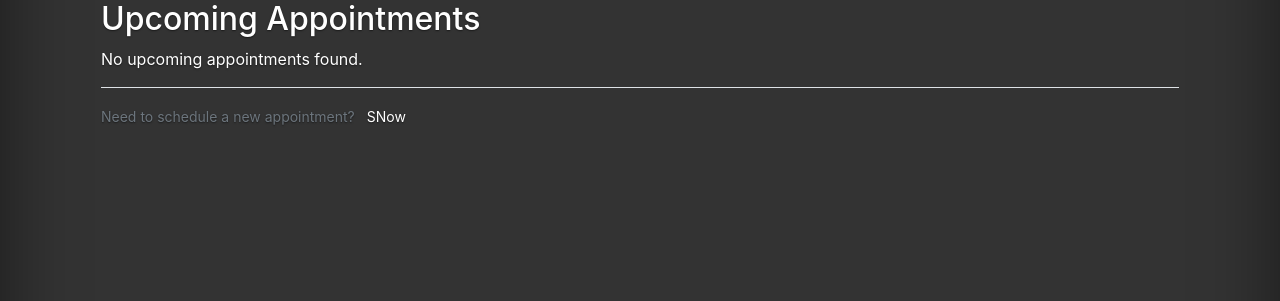
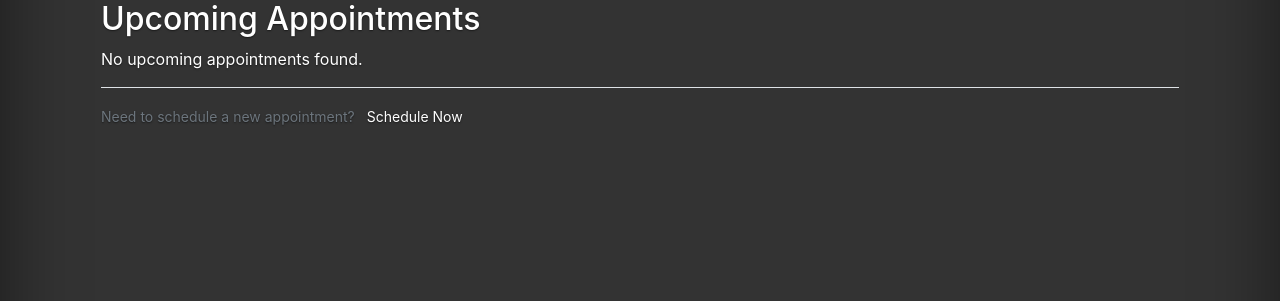
Before and after one commit to ynot93/tele-thrive, a Flask app: page /appointments in a window 1280 px wide. Shown: the part 334-635 px from the top of the page. Run offline with Flask 3, Linux system fonts and the light colour scheme; the visitor is signed in with stand-in values (Sample User, id 1).

Commit message:
fix syntax errror

```diff
--- a/flask_app/templates/appointments.html
+++ b/flask_app/templates/appointments.html
@@ -14,7 +14,7 @@
     </div>
     <div class="border-top pt-3">
         <small class="text-muted">
-            Need to schedule a new appointment? <a class="ml-2" href="{{ url_for('cppointment') }}">SNow</a>
+            Need to schedule a new appointment? <a class="ml-2" href="{{ url_for('create_appointment') }}">Schedule Now</a>
         </small>
     </div>
 {% endblock %}
```
